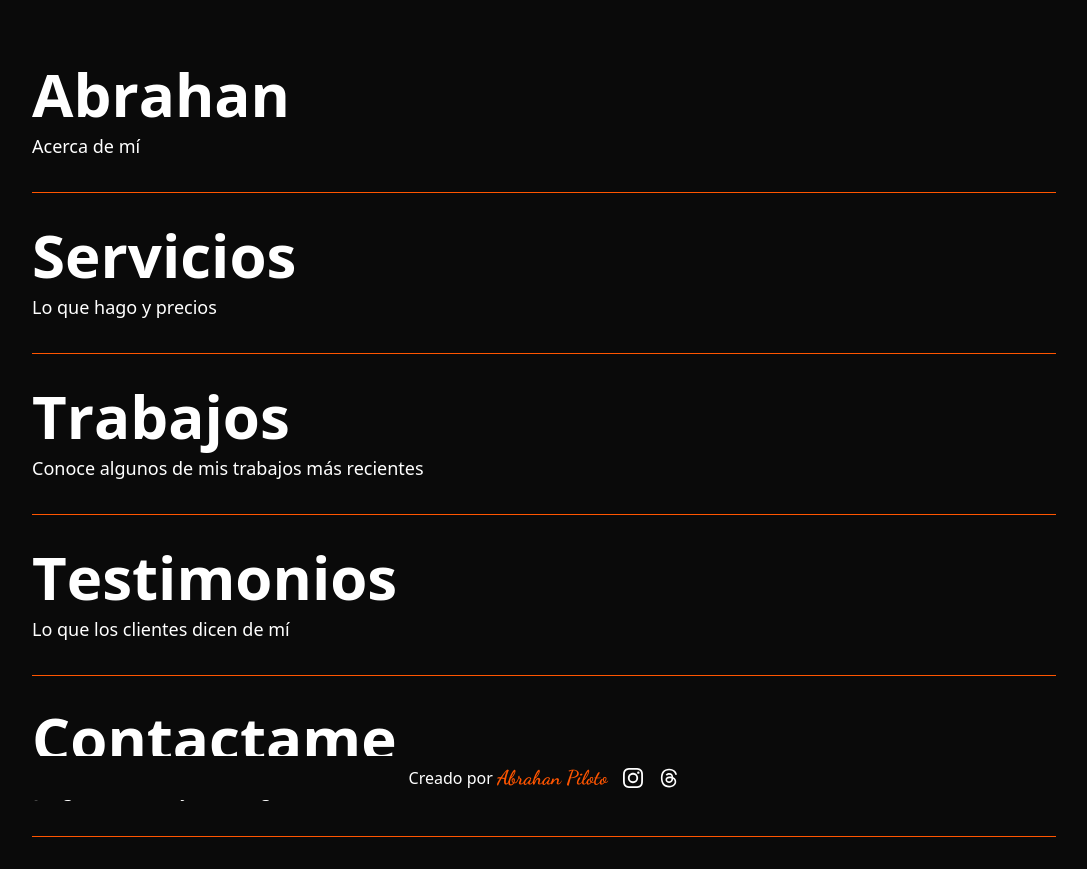
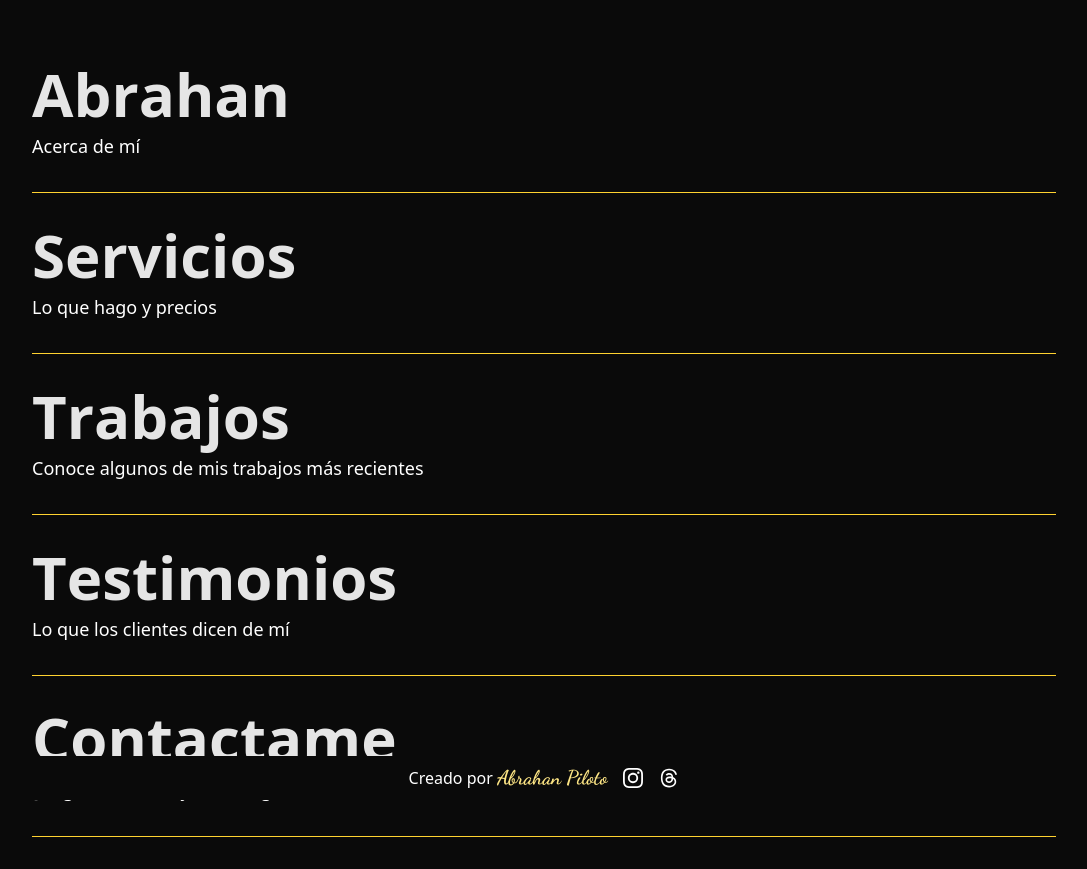
Before and after one commit to Abrahanpiloto/new-portfolio, a React (Vite) app: page / in a window 1280 px wide. Shown: the whole page, without its empty margins (96-1183 px from the left). Built offline with nearby package versions, Linux system fonts and the light colour scheme.

Commit message:
se arreglaron estilos totales

```diff
--- a/src/components/Footer.jsx
+++ b/src/components/Footer.jsx
@@ -10,7 +10,7 @@ const Footer = () => {
           Creado por{" "}
           <span
             style={{ fontFamily: "Dancing Script, cursive" }}
-            className="text-xl text-[#FF5500] font-bold"
+            className="text-xl text-amber-200 font-bold"
           >
             Abrahan Piloto
           </span>{" "}
@@ -23,7 +23,7 @@ const Footer = () => {
             aria-label="Instagram"
             className="transition-colors"
           >
-            <SiInstagram className="text-xl text-white hover:text-[#FF5500] cursor-pointer" />
+            <SiInstagram className="text-xl text-white hover:text-amber-300 cursor-pointer" />
           </a>
           <a
             href="https://www.threads.net/@abrahan.freelancer"
@@ -32,7 +32,7 @@ const Footer = () => {
             aria-label="Threads"
             className="transition-colors"
           >
-            <FaThreads className="text-xl text-white hover:text-[#FF5500] cursor-pointer" />
+            <FaThreads className="text-xl text-white hover:text-amber-300 cursor-pointer" />
           </a>
         </div>
       </div>
--- a/src/components/Welcome.jsx
+++ b/src/components/Welcome.jsx
@@ -2,7 +2,7 @@ import { useMotionValue, motion, useSpring, useTransform } from "framer-motion";
 import React, { useRef } from "react";
 import { FiArrowRight } from "react-icons/fi";
 import { Link as RouterLink } from "react-router-dom";
-import Switch from "./Switch";
+// import Switch from "./Switch";
 
 const HoverImageLinks = () => {
   return (
@@ -81,7 +81,7 @@ const Link = ({ heading, imgSrc, subheading, href }) => {
       onMouseMove={handleMouseMove}
       initial="initial"
       whileHover="whileHover"
-      className="group relative flex items-center justify-between border-b-1 border-[#FF5500] py-4 transition-colors duration-500 hover:border-neutral-50 md:py-8"
+      className="group relative flex items-center justify-between border-b-1 border-amber-300 py-4 transition-colors duration-500 hover:border-neutral-50 md:py-8"
     >
       <RouterLink to={href} className="absolute inset-0 z-20" />
       <div>
@@ -95,7 +95,7 @@ const Link = ({ heading, imgSrc, subheading, href }) => {
             staggerChildren: 0.075,
             delayChildren: 0.25,
           }}
-          className="relative z-10 block text-4xl font-bold text-white transition-colors duration-500 dark:group-hover:text-neutral-50 md:text-6xl"
+          className="relative z-10 block text-4xl font-bold text-neutral-200 transition-colors duration-500 dark:group-hover:text-neutral-50 md:text-6xl"
         >
           {heading.split("").map((l, i) => (
             <motion.span
@@ -111,7 +111,7 @@ const Link = ({ heading, imgSrc, subheading, href }) => {
             </motion.span>
           ))}
         </motion.span>
-        <span className="relative z-10 mt-2 block text-lg text-white transition-colors duration-500 dark:group-hover:text-[#FF5500] group-hover:text-blue-600">
+        <span className="relative z-10 mt-2 block text-lg text-white transition-colors duration-500 group-hover:text-amber-200">
           {subheading}
         </span>
       </div>
@@ -147,7 +147,7 @@ const Link = ({ heading, imgSrc, subheading, href }) => {
         transition={{ type: "spring" }}
         className="relative z-10 p-4"
       >
-        <FiArrowRight className="text-5xl text-[#FF5500]" />
+        <FiArrowRight className="text-5xl text-neutral-200" />
       </motion.div>
     </motion.div>
   );
--- a/src/index.css
+++ b/src/index.css
@@ -50,7 +50,7 @@
 /* ---------- Cambio de colores de la barra scroll ------- */
 /* Para Firefox: thumb amarillo, track negro */
 html {
-  scrollbar-color: #ff5500 #000000; /* Primer color: thumb (amarillo) | Segundo: track (negro) */
+  scrollbar-color: #fff6b4 #000000; /* Primer color: thumb (amarillo) | Segundo: track (negro) */
   /* Opcional: hace la barra más delgada */
 }
 
--- a/src/main.jsx
+++ b/src/main.jsx
@@ -4,26 +4,26 @@ import "./index.css";
 import App from "./App.jsx";
 import { BrowserRouter } from "react-router-dom";
 import ReactDOM from "react-dom/client";
-import { updateThemeColor } from "./utils/themeColor";
+// import { updateThemeColor } from "./utils/themeColor";
 
 // Inicializar tema al cargar la aplicación
-const initializeTheme = () => {
-  const savedTheme = localStorage.getItem("theme");
-  const isDark = savedTheme === "dark" || savedTheme === null;
+// const initializeTheme = () => {
+//   const savedTheme = localStorage.getItem("theme");
+//   const isDark = savedTheme === "dark" || savedTheme === null;
 
-  // Aplicar clase CSS
-  if (isDark) {
-    document.documentElement.classList.add("dark");
-  } else {
-    document.documentElement.classList.remove("dark");
-  }
+//   // Aplicar clase CSS
+//   if (isDark) {
+//     document.documentElement.classList.add("dark");
+//   } else {
+//     document.documentElement.classList.remove("dark");
+//   }
 
-  // Aplicar theme-color
-  updateThemeColor(isDark);
-};
+//   // Aplicar theme-color
+//   updateThemeColor(isDark);
+// };
 
-// Ejecutar inicialización
-initializeTheme();
+// // Ejecutar inicialización
+// initializeTheme();
 
 createRoot(document.getElementById("root")).render(
   <StrictMode>
```
